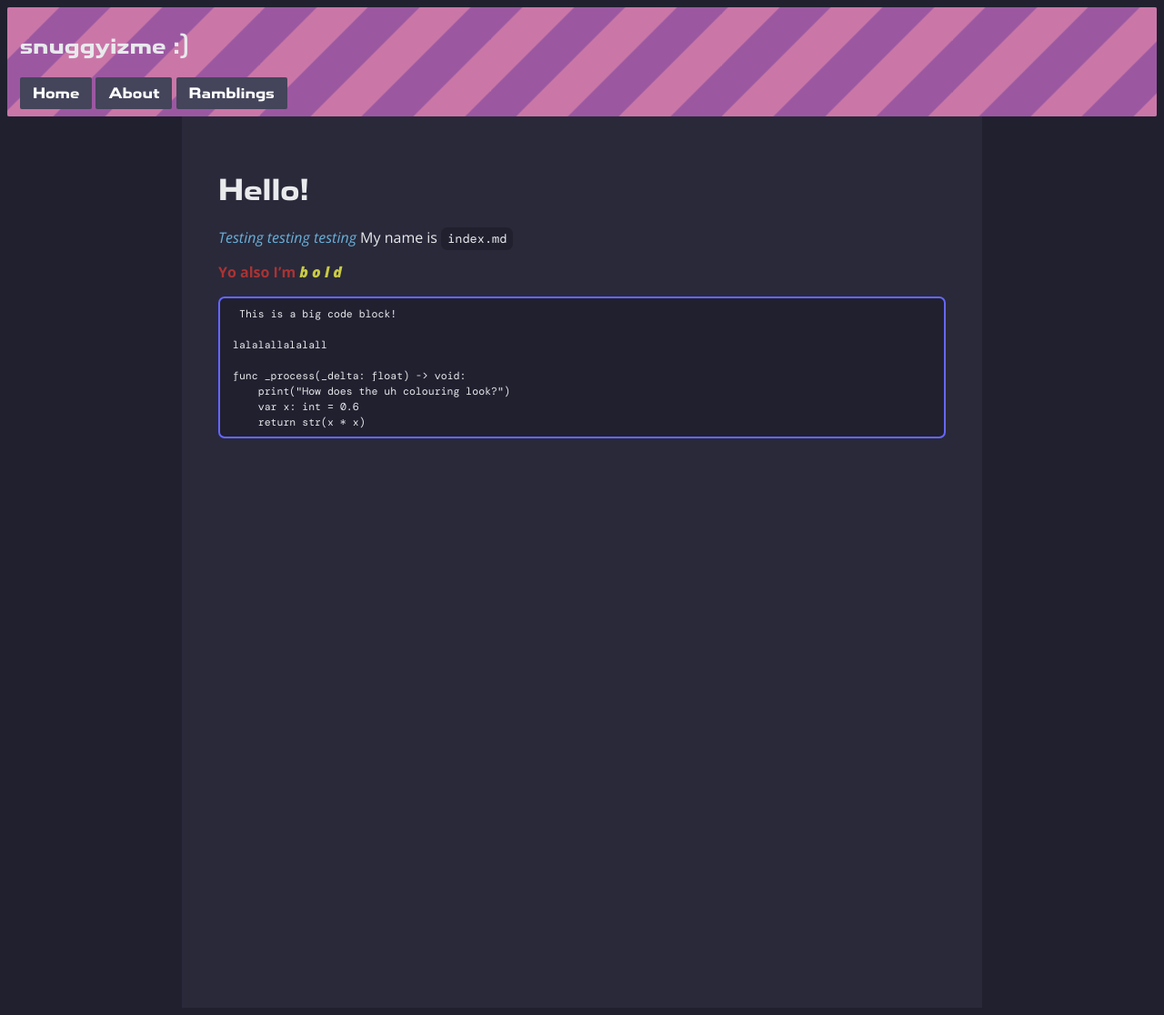
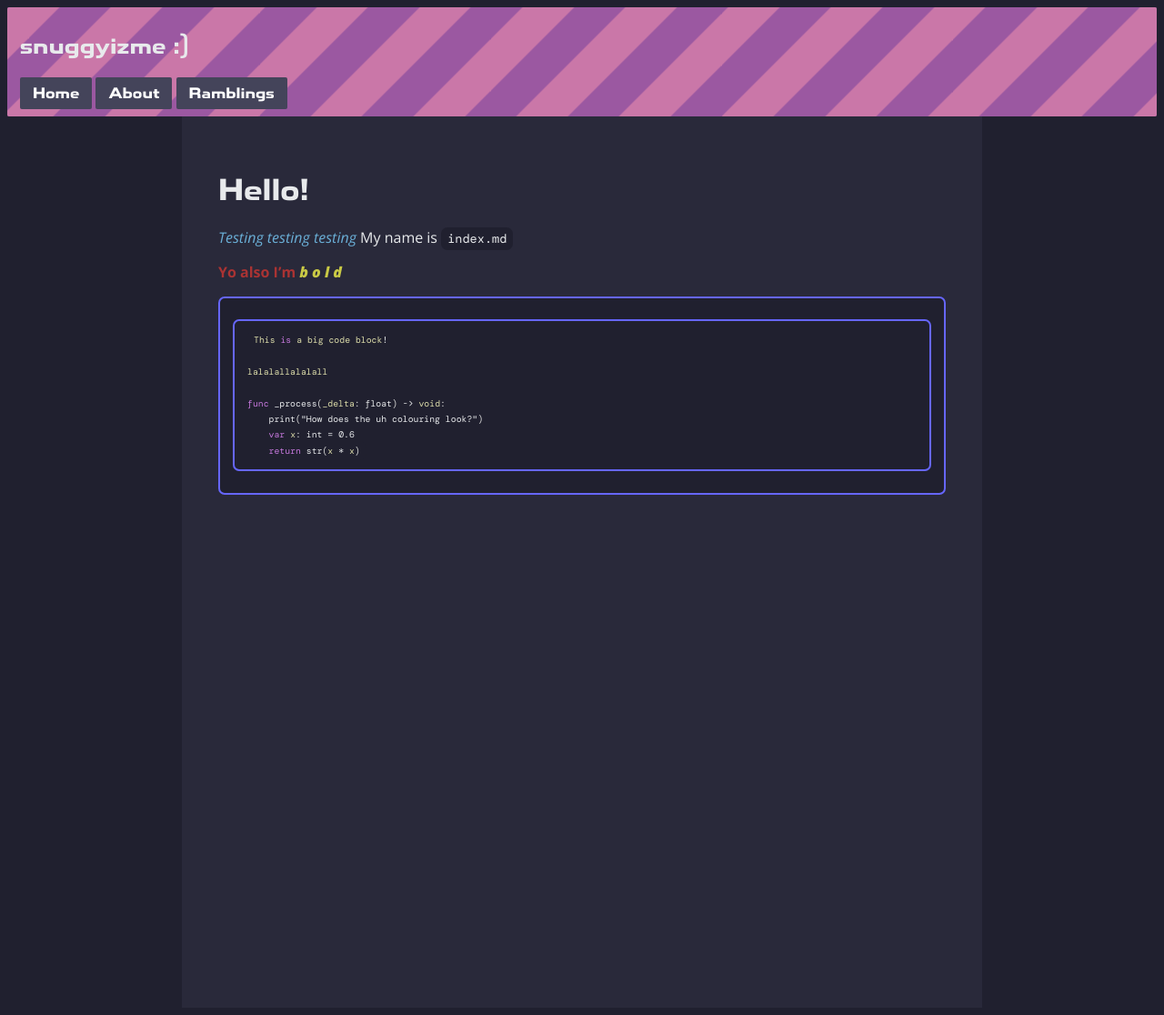
Before and after one commit to snuggyizme/snuggyizme.github.io, a Jekyll site: the page built from index.md, in a window 1280 px wide. Shown: the whole page at 91% size. Built offline with Jekyll 4.4.1, drawn with Linux system fonts in a browser that asks for light colours; some web fonts are replaced.

````diff
--- a/_config.yml
+++ b/_config.yml
@@ -1,2 +1,7 @@
 title: snuggyizme :)
 description: This is a description
+markdown: kramdown
+highlighter: rogue
+
+kramdown:
+  input: GFM
--- a/assets/css/style.css
+++ b/assets/css/style.css
@@ -135,3 +135,23 @@ code {
     font-family: "DM Mono", monospace;
     font-size: 0.85em;
 }
+
+/* Syntax Highlighting */
+.highlight {
+    background: #20202f;
+    color: #e8eaec;
+    padding: 12px 14px;
+    border-radius: 7px;
+    border: 2px solid #6666ff;
+    overflow-x: auto;
+    font-family: "DM Mono", monospace;
+    font-size: 0.85em;
+    line-height: 1.5;
+}
+
+.highlight .c { color: #6a9955; }   /* comments */
+.highlight .k { color: #c678dd; }   /* keywords */
+.highlight .s { color: #ce9178; }   /* strings */
+.highlight .n { color: #dcdcaa; }   /* names */
+.highlight .m { color: #b5cea8; }   /* numbers */
+.highlight .p { color: #d4d4d4; }   /* punctuation */
--- a/index.md
+++ b/index.md
@@ -10,7 +10,7 @@ My name is `index.md`
 
 **Yo also I'm _b o l d_**
 
-```swift
+```gdscript
 This is a big code block!
 
 lalalallalalall
````
